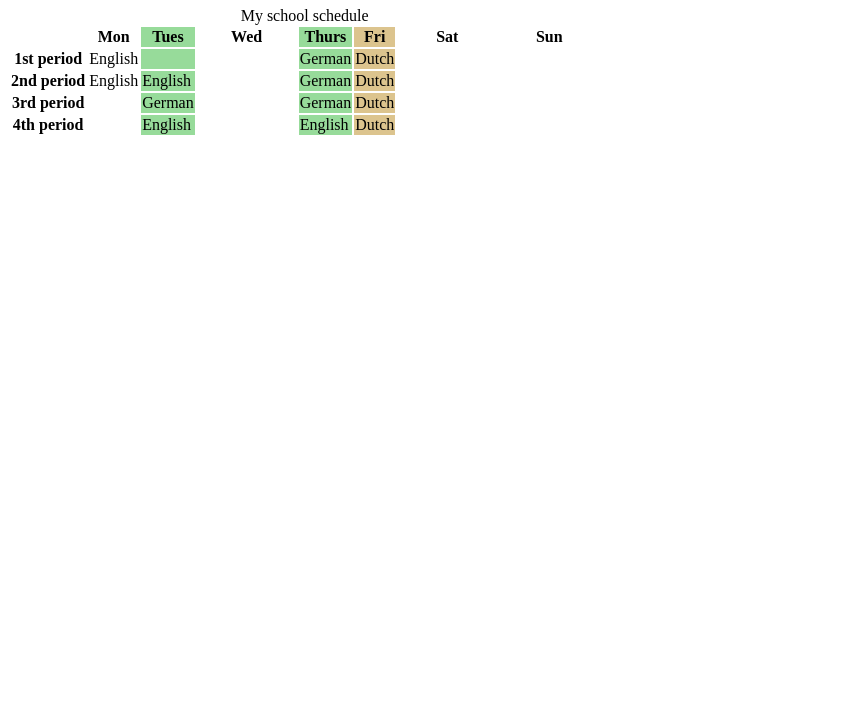
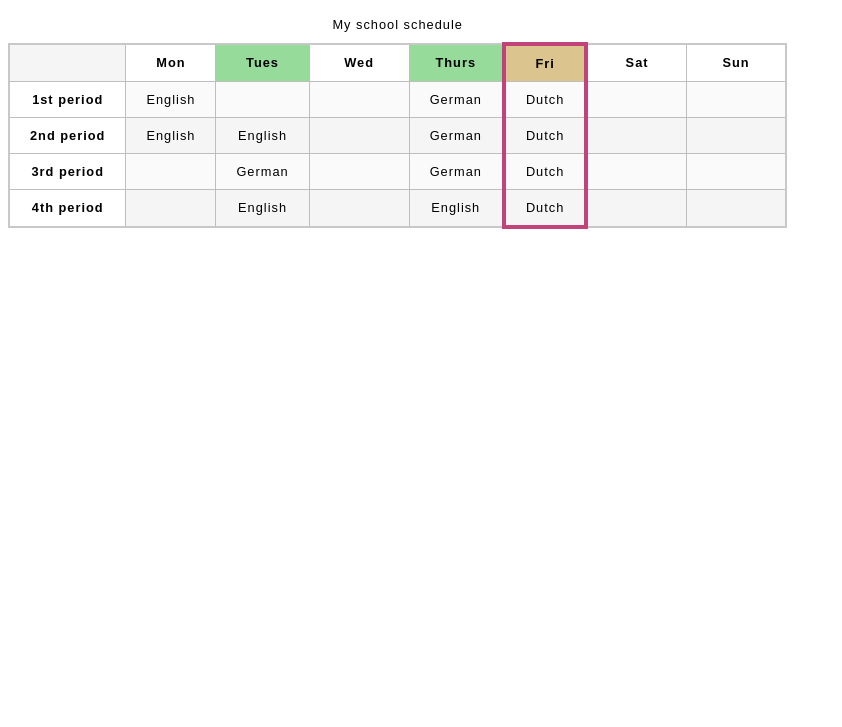
Before and after one commit to nanceed/tables-practice2, a plain HTML site: page index.html in a window 1280 px wide. Shown: the part 73-800 px from the top of the page, without its empty margins (0-842 px from the left). Drawn offline with Linux system fonts and the light colour scheme.

Commit message:
Fixed link error

```diff
--- a/index.html
+++ b/index.html
@@ -4,7 +4,7 @@
 <head>
     <meta charset="UTF-8">
     <meta name="viewport" content="width=device-width, initial-scale=1.0">
-    <link rel="stylesheet" href="timetable.css">
+    <link rel="stylesheet" href="styles.css">
 </head>
 <title>School timetable</title>
 
```
